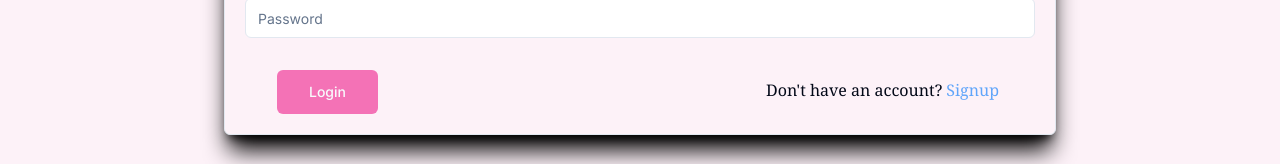
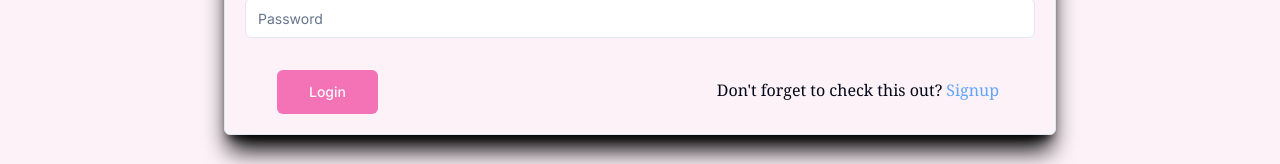
Before and after one commit to Riturajsharma707/alphBI-giphyhub, a Next.js app: page /pages/auth/signin in a window 1280 px wide. Shown: the part 324-488 px from the top of the page. Built offline with nearby package versions, Linux system fonts and the light colour scheme.

Commit message:
deploy error fiexed

```diff
--- a/src/app/pages/auth/signin/page.tsx
+++ b/src/app/pages/auth/signin/page.tsx
@@ -105,7 +105,7 @@ const Signin = () => {
                 Login
               </Button>
               <p className="font-serif pt-2 ">
-                Don't have an account?
+                Don&apos;t forget to check this out?
                 <Link href="/pages/auth/signup" className="text-blue-400 px-1">
                   Signup
                 </Link>
```
